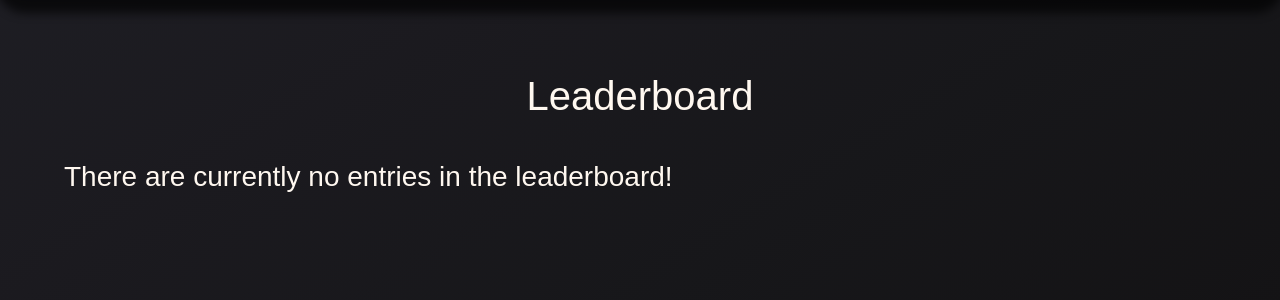
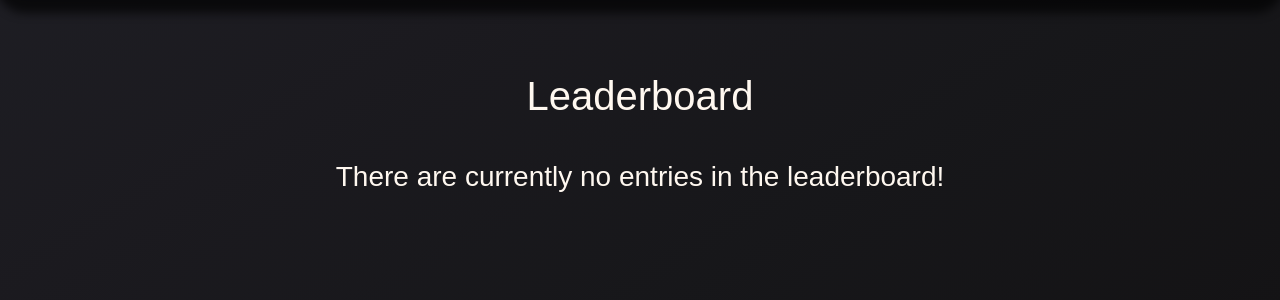
Before and after one commit to BAK2K3/CIRPG, a Django app: page /leaderboard/ in a window 1280 px wide. Shown: the part 93-393 px from the top of the page. Run offline with Django 3.2, Linux system fonts and the light colour scheme; data that the repository does not hold is empty; some web fonts are replaced.

Commit message:
Fix class name and center text.

```diff
--- a/leaderboard/templates/leaderboard/leaderboard.html
+++ b/leaderboard/templates/leaderboard/leaderboard.html
@@ -106,7 +106,7 @@
                       </div>
                     </div>
                 {% else %}
-                    <h3 class=p-3>There are currently no entries in the leaderboard!</h3>
+                    <h3 class="p-3 text-center">There are currently no entries in the leaderboard!</h3>
                 {% endif %}
             </div>
         </div>
```
